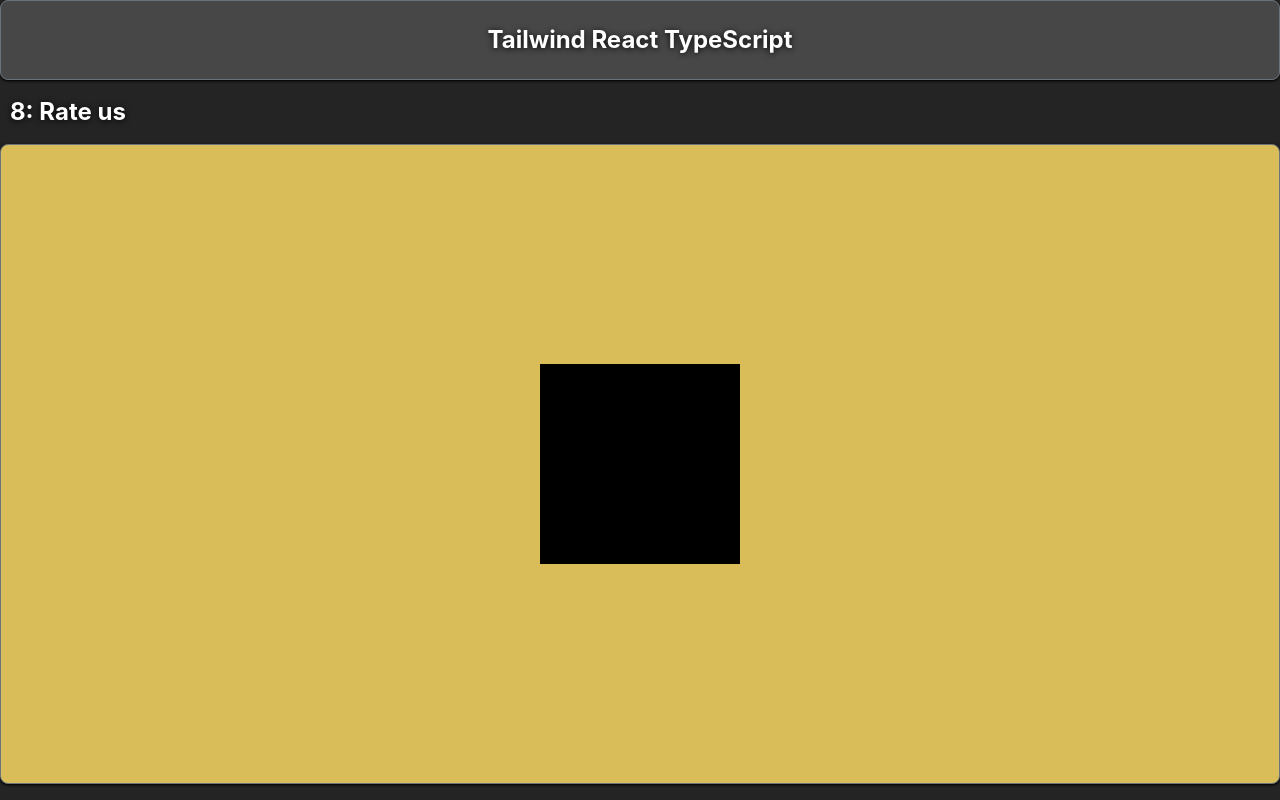
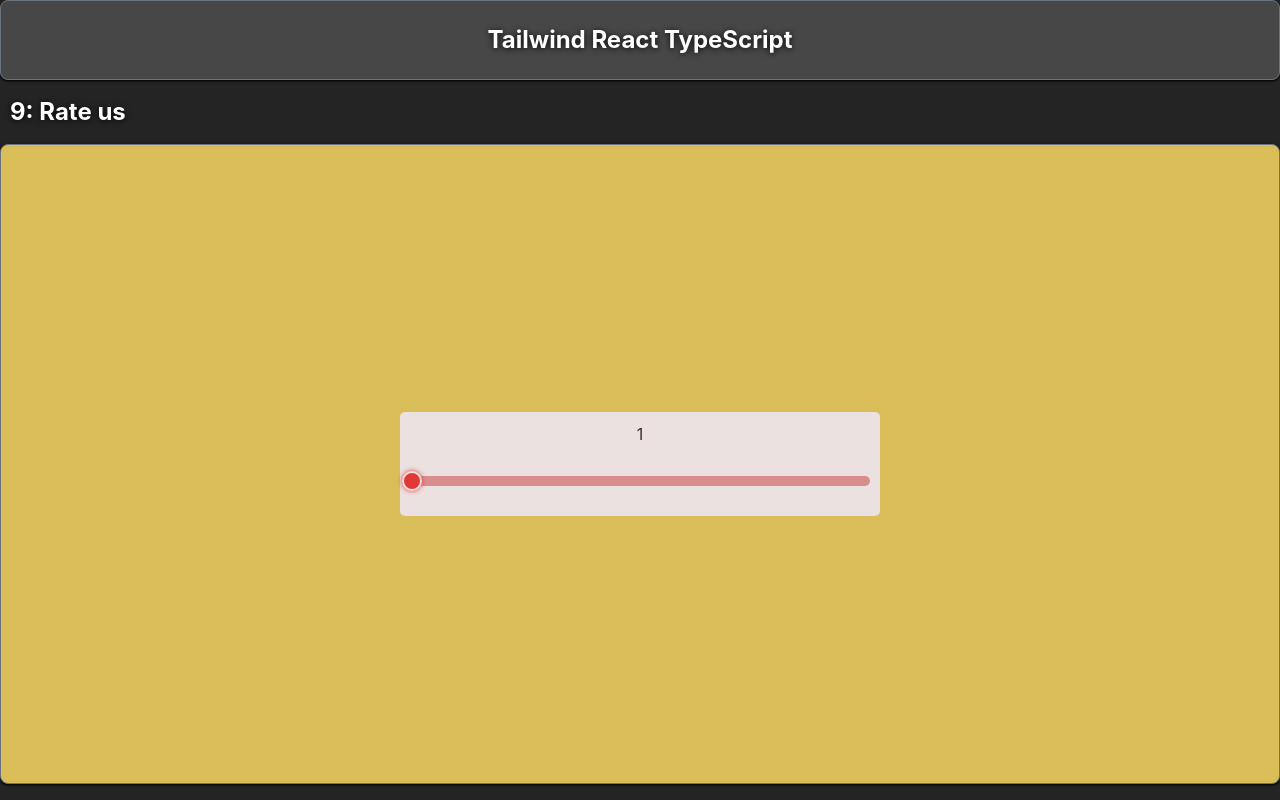
Before and after one commit to kozzztia/tailwind, a React (Vite) app: page / in a window 1280 px wide. Shown: the top 800 px of the page. Built offline with nearby package versions, Linux system fonts and the light colour scheme.

Commit message:
interesting range

```diff
--- a/src/components/RateUs/RateUs.tsx
+++ b/src/components/RateUs/RateUs.tsx
@@ -1,12 +1,77 @@
-import React from 'react'
-import style from './style.module.css'
+import { useCallback, useState } from 'react'
+import styles from './style.module.css'
 
 const RateUs = () => {
-  return (
-    <div className={style.container}>
-        RateUs
-    </div>
-  )
+    return (
+        <div className={styles.container}>
+            <RangeRate />
+
+
+        </div>
+    )
 }
 
 export default RateUs
+
+
+
+const RangeRate = () => {
+    const [value, setValue] = useState<number>(1); // Значение ползунка
+    const min = 0; // Минимальное значение
+    const max = 255; // Максимальное значение
+    const steps = max - min; // Количество шагов
+    const stepSize = 100 / steps; // Размер одного шага в процентах
+    const [isDragging, setIsDragging] = useState(false); // Флаг для отслеживания зажатой мыши
+
+    const updateValue = useCallback(
+      (clientX: number, rect: DOMRect) => {
+        const offsetX = clientX - rect.left;
+        const percentage = Math.max(0, Math.min(1, offsetX / rect.width));
+        const newValue = Math.round(percentage * steps + min);
+        document.documentElement.style.setProperty('--rate-color', newValue.toString());
+        setValue(newValue);
+      },
+      [steps, min]
+    );
+
+    const handlePointerDown = (e: React.PointerEvent<HTMLDivElement>) => {
+      const rect = e.currentTarget.getBoundingClientRect();
+      setIsDragging(true);
+      updateValue(e.clientX, rect);
+    };
+
+    const handlePointerMove = (e: React.PointerEvent<HTMLDivElement>) => {
+      if (isDragging) {
+        const rect = e.currentTarget.getBoundingClientRect();
+        updateValue(e.clientX, rect);
+      }
+    };
+
+    const handlePointerUp = () => {
+      setIsDragging(false);
+    };
+
+    return (
+      <div className={styles.rangeContainer}>
+        <div className={styles.wiev}>{value}</div>
+        <div
+          className={styles.label}
+          onPointerDown={handlePointerDown}
+          onPointerMove={handlePointerMove}
+          onPointerUp={handlePointerUp}
+          onPointerLeave={handlePointerUp}
+        >
+          <div className={styles.track}>
+            <div
+              className={styles.filled}
+              style={{ width: `${(value - min) * stepSize}%` }}
+            ></div>
+            <div
+              className={styles.cursor}
+              style={{ left: `${(value - min) * stepSize}%` }}
+            ></div>
+          </div>
+        </div>
+      </div>
+    );
+  };
--- a/src/components/RateUs/style.module.css
+++ b/src/components/RateUs/style.module.css
@@ -1,11 +1,98 @@
+:root {
+  --rate-color: 1;
+  --rate-element-radius: 5px;
+  --rate-accent-color: hsl(var(--rate-color), 75%, 55%);
+  --rate-accent-color2: hsl(var(--rate-color), 50%, 70%);
+  --rate-element-bg-color: hsl(var(--rate-color), 20%, 90%);
+  --rate-text-color: hsl(var(--rate-color), 15%, 20%);
+  --rate-border-color: hsl(var(--rate-color), 40%, 80%);
+  --rate-hover-color: hsl(var(--rate-color), 85%, 45%);
 
-.container{
+  --rate-width: 500px;
+  --rate-padding: 20px;
+  --rate-element-padding: 10px;
+  --rate-input-width: 10px;
+
+  @media screen and (max-width: 600px) {
+    --rate-width: 100%;
+    --padding: 10px;
+    --element-padding: 5px;
+  }
+}
+
+.container {
+  display: flex;
+  flex-direction: column;
+  gap: 20px;
+  align-items: center;
+  justify-content: center;
+  width: var(--rate-width);
+  padding: var(--padding);
+  height: 100%;
+  background: transparent;
+}
+.rangeContainer {
+  width: 100%;
+  max-width: var(--rate-width);
+  display: flex;
+  flex-direction: column;
+  align-items: center;
+  gap: 10px;
+  background-color: var(--rate-element-bg-color);
+  padding: var(--rate-element-padding);
+  border-radius: var(--rate-element-radius);
+  .label {
+    width: 100%;
+    min-height: 50px;
+    padding: var(--rate-element-padding) 0;
     display: flex;
-    flex-direction: column;
-    gap: 20px;
+    flex-direction: row;
+    justify-content: space-between;
     align-items: center;
+    transition: background-color 0.3s ease;
+    &:hover {
+        .filled {
+            transition: inherit;
+            background-color: var(--rate-hover-color);
+        }
+        .cursor {
+            transition: inherit;
+            background-color: var(--rate-hover-color);
+        }
+    }
+  }
+  .track {
+    position: relative;
+    width: 100%;
+    height: var(--rate-input-width);
+    background: var(--rate-accent-color2);
+    border-radius: var(--rate-element-radius);
+    cursor: pointer;
+  }
+  .filled {
+    position: absolute;
+    top: 0;
+    left: 0;
+    height: 100%;
+    background: var(--rate-accent-color);
+    border-radius: 5px 0 0 5px;
+  }
+  .cursor {
+    position: absolute;
+    top: 50%;
+    width: 20px; /* Замените на фиксированное значение */
+    height: 20px; /* Замените на фиксированное значение */
+    background: var(--rate-accent-color);
+    border: 2px solid var(--rate-element-bg-color);
+    border-radius: 50%;
+    transform: translate(-50%, -50%);
+    box-shadow: 0 0 5px var(--rate-accent-color);
+  }
+  .wiev {
+    color: var(--rate-text-color);
+    display: flex;
+    flex-direction: row;
     justify-content: center;
-    width: 200px;
-    height: 200px;
-    background: #000;
+    width: 100%;
+  }
 }
--- a/src/constants/list.ts
+++ b/src/constants/list.ts
@@ -50,7 +50,7 @@ export const list: ListItem[] = [
         color: '#4774d6'
     },
     {
-        id: 8,
+        id: 9,
         name: 'Rate us',
         component: lazy(() => import('../components/RateUs/RateUs')),
         color: '#d9bd59'
```
